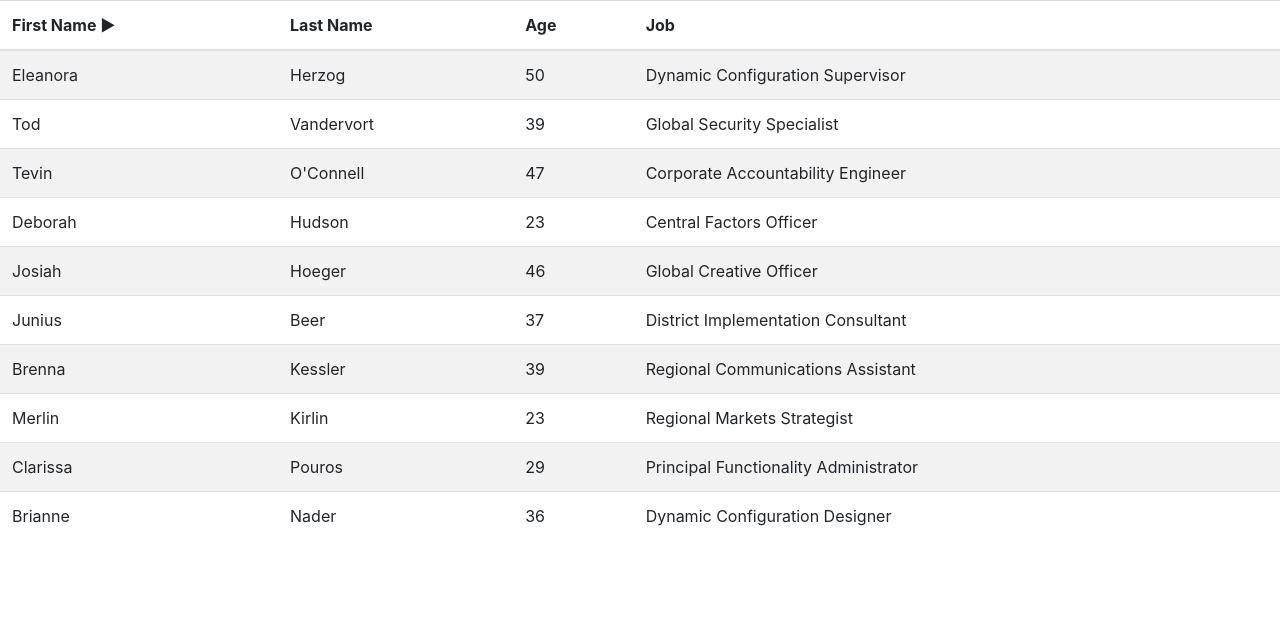
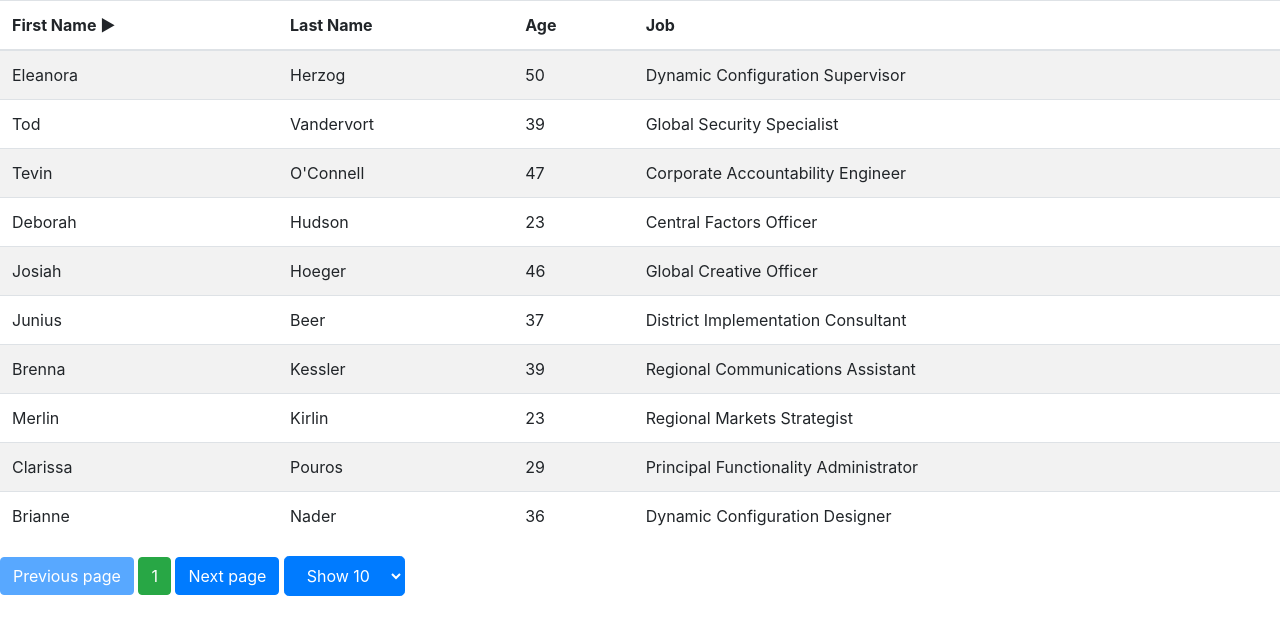
Before and after one commit to letzabelin/tables, a React (Create React App) app: page / in a window 1280 px wide. Shown: the top 634 px of the page. Built offline with nearby package versions, Linux system fonts and the light colour scheme.

Commit message:
add pagination

```diff
--- a/src/App.jsx
+++ b/src/App.jsx
@@ -1,7 +1,14 @@
-import { Table } from './components';
+import React from 'react';
+
+import { Table, Pagination } from './components';
 
 const App = () => {
-  return <Table />;
+  return (
+    <>
+      <Table />
+      <Pagination />
+    </>
+  );
 };
 
 export default App;
--- /dev/null
+++ b/src/components/Pagination.jsx
@@ -0,0 +1,57 @@
+import React from 'react';
+import { useSelector, useDispatch } from 'react-redux';
+import { Button } from 'react-bootstrap';
+
+import { actions } from '../slices';
+
+const Pagination = () => {
+  const { currentPage, quantity } = useSelector((state) => state.pages);
+  const { length } = useSelector((state) => state.main.data);
+
+  const {
+    pagesActions: { paginate, changeQuantity },
+  } = actions;
+  const dispatch = useDispatch();
+
+  const handlePrevPage = (evt) => {
+    const action = { nextPage: -1 };
+    dispatch(paginate(action));
+  };
+
+  const handleNextPage = (evt) => {
+    const action = { nextPage: 1 };
+    dispatch(paginate(action));
+  };
+
+  const handleQuantity = (evt) => {
+    const action = { newQuantity: Number(evt.target.value) };
+    dispatch(changeQuantity(action));
+  };
+
+  const lessThenMin = currentPage <= 1;
+  const moreThenMax = currentPage >= length / quantity;
+
+  return (
+    <>
+      <Button disabled={lessThenMin} onClick={handlePrevPage} variant="primary">
+        Previous page
+      </Button>
+      {'  '}
+      <Button variant="success">{currentPage}</Button>
+      {'  '}
+      <Button disabled={moreThenMax} onClick={handleNextPage} variant="primary">
+        Next page
+      </Button>
+      {'  '}
+      <select style={{ fontSize: '16px' }} class="btn btn-primary btn-lg" value={quantity} onChange={handleQuantity}>
+        {[5, 10, 20, 30].map((pageSize) => (
+          <option key={pageSize} value={pageSize}>
+            Show {pageSize}
+          </option>
+        ))}
+      </select>
+    </>
+  );
+};
+
+export default Pagination;
--- a/src/components/index.js
+++ b/src/components/index.js
@@ -1 +1,2 @@
-export { default as Table } from './Table';
+export { default as Table } from './Table.jsx';
+export { default as Pagination } from './Pagination.jsx';
--- a/src/slices/main.js
+++ b/src/slices/main.js
@@ -5,7 +5,7 @@ import makeData from '../utils/makeData.js';
 const slice = createSlice({
   name: 'main',
   initialState: {
-    data: makeData(10),
+    data: makeData(20),
   },
   reducers: {},
 });
--- a/src/slices/pages.js
+++ b/src/slices/pages.js
@@ -7,8 +7,10 @@ export const slice = createSlice({
     quantity: 10,
   },
   reducers: {
-    paginate: (state, { nextPage, newQuantity }) => {
-      state.currentPage = nextPage;
+    paginate: (state, { payload: { nextPage } }) => {
+      state.currentPage += nextPage;
+    },
+    changeQuantity: (state, { payload: { newQuantity } }) => {
       state.quantity = newQuantity;
     },
   },
```
